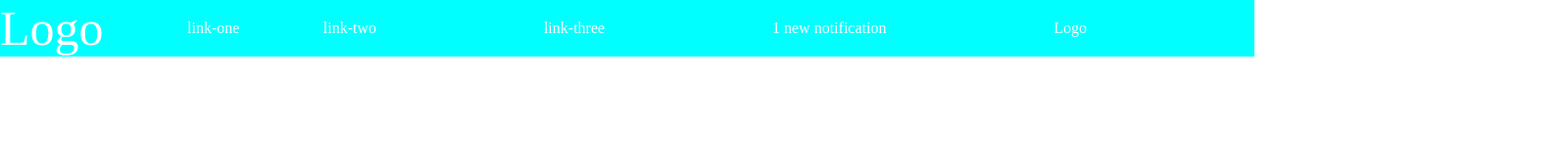
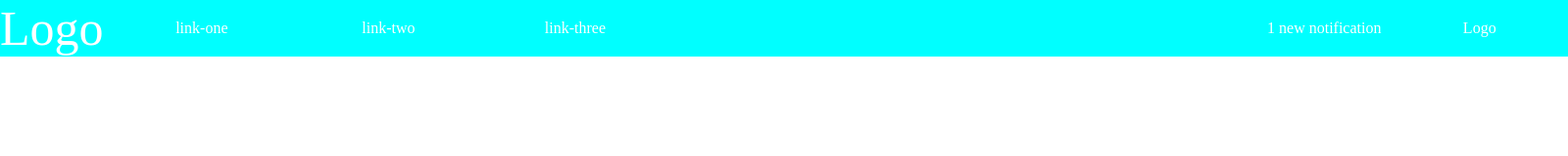
Before and after one commit to obetdelacruz/css-flexbox-assignment, a plain HTML site: page another-common-header-style/index.html in a window 1280 px wide. Shown: the whole page at 98% size, 1600 px wide, since content can reach past the window. Drawn offline with Linux system fonts and the light colour scheme.

Commit message:
update of assignment

```diff
--- a/another-common-header-style/styles.css
+++ b/another-common-header-style/styles.css
@@ -8,32 +8,40 @@
 .nav-submenu {
   background-color: aqua;
   list-style: none;
+
   display: flex;
-  justify-content: first baseline;
+  justify-content: space-evenly;
   align-items: center;
+  width: 200vh;
+  gap: 10px;
 }
 
 .logo {
+  flex: 0;
   font-size: 50px;
-  flex: 1 1 auto;
 }
 
 .link1 {
-  flex: 1 0 auto;
+  flex: 0.5;
+  text-align: center;
 }
 
 .link2 {
-  flex: 2 4 auto;
+  flex: 0.5;
+  text-align: center;
 }
 
 .link3 {
-  flex: 2 4 auto;
+  flex: 0.5;
+  text-align: center;
 }
 
 .link4 {
-  flex: 2 4 auto;
+  flex: 2;
+  text-align: right;
 }
 
 .link5 {
-  flex: 2 4 auto;
+  flex: 0.5;
+  text-align: center;
 }
```
